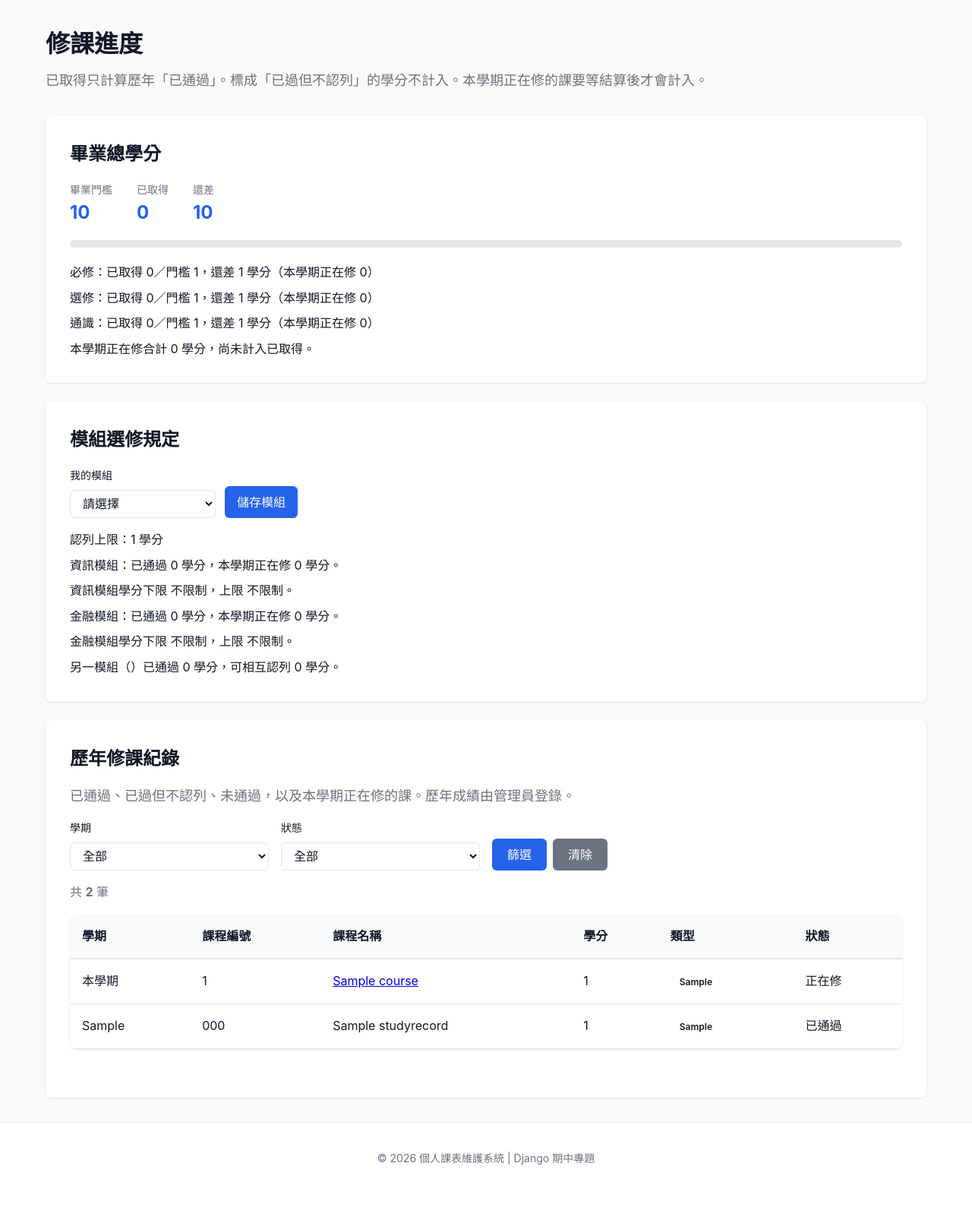
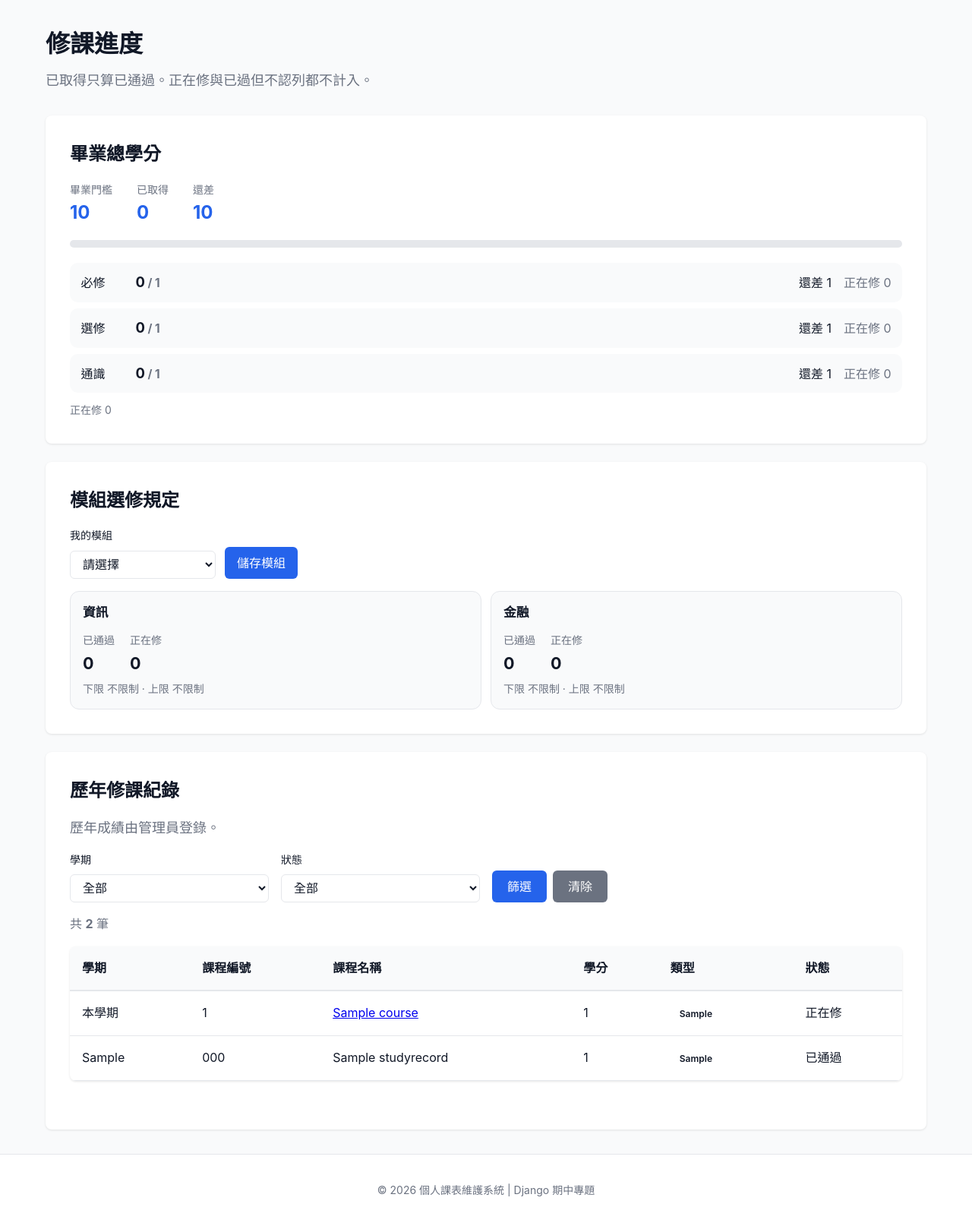
Before and after one commit to 11346070/Class-Schedule, a Django app: page /progress/ in a window 1280 px wide. Shown: the part 64-1678 px from the top of the page at 76% size. Before the commit the page ends 1597 px from the top, so only its background shows below. Run offline with Django 5.2, Linux system fonts and the light colour scheme; a user stored in the database is signed in; data comes from the database, SQL or seed files in the repository; tables that the repository leaves empty hold one stand-in row (values such as "Sample post"); grey boxes marked "Sample" are stand-in pictures.

Commit message:
style: shorten the progress page into credit rows and module cards
The graduation and module sections repeated the same rules in long sentences. The numbers now sit in compact rows and cards.

Co-authored-by: Cursor <cursoragent@cursor.com>

```diff
--- a/static/css/style.css
+++ b/static/css/style.css
@@ -601,6 +601,107 @@ body {
 
 .progress-lines p {
     margin: 0;
+}
+
+.credit-board {
+    display: grid;
+    gap: 0.5rem;
+}
+
+.credit-line {
+    display: grid;
+    grid-template-columns: 3.5rem minmax(5rem, 1fr) auto auto;
+    gap: 0.75rem 1rem;
+    align-items: baseline;
+    padding: 0.7rem 0.9rem;
+    border-radius: 0.65rem;
+    background: var(--light-bg);
+}
+
+.credit-line strong {
+    font-size: 1.15rem;
+    color: var(--text-primary);
+}
+
+.credit-line small,
+.credit-line span:last-child,
+.credit-foot {
+    color: var(--text-secondary);
+}
+
+.credit-foot {
+    margin: 0.75rem 0 0;
+    font-size: 0.875rem;
+}
+
+.module-board {
+    display: grid;
+    grid-template-columns: repeat(2, minmax(0, 1fr));
+    gap: 0.75rem;
+}
+
+.module-tile {
+    padding: 0.9rem 1rem;
+    border: 1px solid var(--border-color);
+    border-radius: 0.75rem;
+    background: var(--light-bg);
+}
+
+.module-tile.is-mine {
+    border-color: var(--primary-color);
+}
+
+.module-tile header {
+    display: flex;
+    align-items: center;
+    justify-content: space-between;
+    gap: 0.5rem;
+}
+
+.module-tile h3 {
+    margin: 0;
+    font-size: 1.05rem;
+}
+
+.module-tile .pill:not(.pill-ok) {
+    background: var(--surface);
+    color: var(--text-secondary);
+}
+
+.module-metrics {
+    display: flex;
+    gap: 1.25rem;
+    margin: 0.75rem 0 0.35rem;
+    color: var(--text-secondary);
+    font-size: 0.875rem;
+}
+
+.module-metrics strong {
+    display: block;
+    margin-top: 0.1rem;
+    font-size: 1.35rem;
+    color: var(--text-primary);
+}
+
+.module-tile p:not(.credit-note) {
+    margin: 0.15rem 0 0;
+    color: var(--text-secondary);
+    font-size: 0.875rem;
+}
+
+.module-tile .credit-note,
+.module-board + .credit-note {
+    margin-top: 0.75rem;
+}
+
+@media (max-width: 768px) {
+    .credit-line {
+        grid-template-columns: 1fr 1fr;
+    }
+
+    .module-board {
+        grid-template-columns: 1fr;
+    }
 }
 
 .credit-note {
--- a/templates/progress.html
+++ b/templates/progress.html
@@ -5,7 +5,7 @@
 {% block content %}
 <div class="page-header">
     <h1>修課進度</h1>
-    <p class="lead">已取得只計算歷年「已通過」。標成「已過但不認列」的學分不計入。本學期正在修的課要等結算後才會計入。</p>
+    <p class="lead">已取得只算已通過。正在修與已過但不認列都不計入。</p>
 </div>
 
 <div class="detail-card">
@@ -27,15 +27,27 @@
     <div class="progress-track" aria-hidden="true">
         <div class="progress-fill" style="width: {{ summary.percent }}%;"></div>
     </div>
-    <div class="progress-lines">
-        <p>必修：已取得 {{ summary.required.earned }}／門檻 {{ summary.required.need }}，還差 {{ summary.required.gap }} 學分（本學期正在修 {{ summary.required.in_progress }}）</p>
-        <p>選修：已取得 {{ summary.elective.earned }}／門檻 {{ summary.elective.need }}，還差 {{ summary.elective.gap }} 學分（本學期正在修 {{ summary.elective.in_progress }}）</p>
-        <p>通識：已取得 {{ summary.general.earned }}／門檻 {{ summary.general.need }}，還差 {{ summary.general.gap }} 學分（本學期正在修 {{ summary.general.in_progress }}）</p>
-        <p>本學期正在修合計 {{ summary.in_progress_total }} 學分，尚未計入已取得。</p>
-        {% if summary.unrecognized_total %}
-        <p>已過但不認列合計 {{ summary.unrecognized_total }} 學分，不計入已取得。</p>
-        {% endif %}
+    <div class="credit-board">
+        <div class="credit-line">
+            <span>必修</span>
+            <strong>{{ summary.required.earned }}<small> / {{ summary.required.need }}</small></strong>
+            <span>還差 {{ summary.required.gap }}</span>
+            <span>正在修 {{ summary.required.in_progress }}</span>
         </div>
+        <div class="credit-line">
+            <span>選修</span>
+            <strong>{{ summary.elective.earned }}<small> / {{ summary.elective.need }}</small></strong>
+            <span>還差 {{ summary.elective.gap }}</span>
+            <span>正在修 {{ summary.elective.in_progress }}</span>
+        </div>
+        <div class="credit-line">
+            <span>通識</span>
+            <strong>{{ summary.general.earned }}<small> / {{ summary.general.need }}</small></strong>
+            <span>還差 {{ summary.general.gap }}</span>
+            <span>正在修 {{ summary.general.in_progress }}</span>
+        </div>
+    </div>
+    <p class="credit-foot">正在修 {{ summary.in_progress_total }}{% if summary.unrecognized_total %} · 不認列 {{ summary.unrecognized_total }}{% endif %}</p>
 </div>
 
 <div class="detail-card stack-card">
@@ -52,38 +64,52 @@
         </div>
         <button type="submit" class="btn btn-primary" data-no-disable>儲存模組</button>
     </form>
-    <div class="progress-lines">
-        <p>認列上限：{{ module_summary.cap }} 學分</p>
+    <div class="module-board">
         {% for row in module_summary.rows %}
-        <p>{{ row.module }}模組：已通過 {{ row.passed }} 學分，本學期正在修 {{ row.in_progress }} 學分。{% if module_summary.mine == row.module %}（我的模組）{% elif module_summary.other == row.module %}（另一模組）{% endif %}</p>
-        <p>{{ row.module }}模組學分下限 {{ row.min_label }}，上限 {{ row.max_label }}。</p>
+        <article class="module-tile{% if module_summary.mine == row.module %} is-mine{% endif %}">
+            <header>
+                <h3>{{ row.module }}</h3>
+                {% if module_summary.mine == row.module %}
+                <span class="pill pill-ok">我的模組</span>
+                {% elif module_summary.other == row.module %}
+                <span class="pill">另一模組</span>
+                {% endif %}
+            </header>
+            <div class="module-metrics">
+                <span>已通過 <strong>{{ row.passed }}</strong></span>
+                <span>正在修 <strong>{{ row.in_progress }}</strong></span>
+            </div>
+            <p>下限 {{ row.min_label }} · 上限 {{ row.max_label }}</p>
+            {% if module_summary.other == row.module %}
+            <p>可認列 {{ module_summary.recognized }} / {{ module_summary.cap }}</p>
+            {% endif %}
             {% if row.unrecognized %}
-        <p class="credit-note">{{ row.module }}模組另有 {{ row.unrecognized }} 學分已過但不認列，不計入下限與畢業學分。</p>
+            <p class="credit-note">不認列 {{ row.unrecognized }}</p>
             {% endif %}
             {% if module_summary.mine == row.module and row.gap %}
-        <p class="credit-note">{{ row.module }}模組已通過 {{ row.passed }} 學分，還沒達到下限 {{ row.min_label }}，還差 {{ row.gap }}。正在修的學分要等結算後才計入。</p>
+            <p class="credit-note">還差 {{ row.gap }} 學分</p>
             {% endif %}
             {% if module_summary.mine == row.module and row.over %}
-        <p class="credit-note">{{ row.module }}模組已通過 {{ row.passed }} 學分，已超過上限 {{ row.max_label }}。</p>
+            <p class="credit-note">已超過上限</p>
             {% endif %}
+        </article>
         {% endfor %}
+    </div>
     {% if module_summary.mine %}
-        <p>另一模組（{{ module_summary.other }}）已通過 {{ module_summary.other_passed }} 學分，可相互認列 {{ module_summary.recognized }} 學分。</p>
         {% if module_summary.overflow %}
-        <p class="credit-note">超出 {{ module_summary.overflow }} 學分不計入畢業認列。</p>
+        <p class="credit-note">另一模組超出 {{ module_summary.overflow }} 學分，不計入認列。</p>
         {% endif %}
     {% else %}
-        <p>選擇金融或資訊後，才會計算另一模組最多可認列的學分。</p>
+    <p class="credit-foot">選好模組後才計算認列，上限 {{ module_summary.cap }} 學分。</p>
     {% endif %}
     {% for note in module_limit_notes %}
     <p class="credit-note">{{ note }}</p>
     {% endfor %}
 </div>
-</div>
 
 <div class="detail-card stack-card">
     <h2>歷年修課紀錄</h2>
-    <p class="lead">已通過、已過但不認列、未通過，以及本學期正在修的課。歷年成績由管理員登錄。</p>
+    <p class="lead">歷年成績由管理員登錄。</p>
     <form method="get" action="{% url 'progress' %}" class="search-form history-filter">
         <div class="form-row">
             <div class="form-group">
```
Also changed, not shown: timetable/tests.py (+8 -8 lines). Lines whose indentation alone changed are shown as unchanged.
